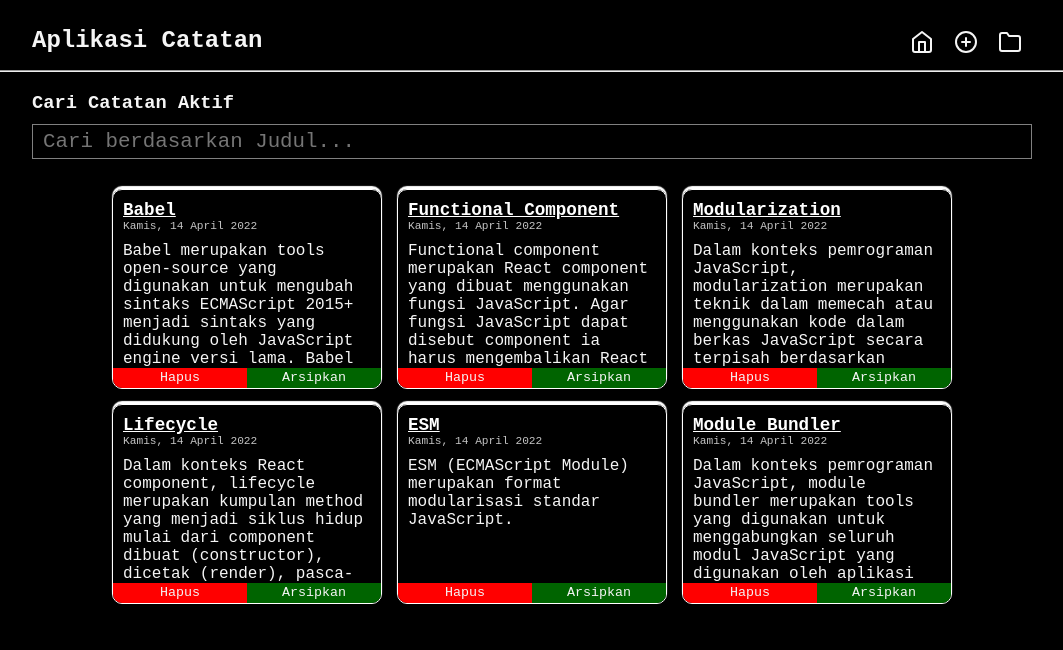
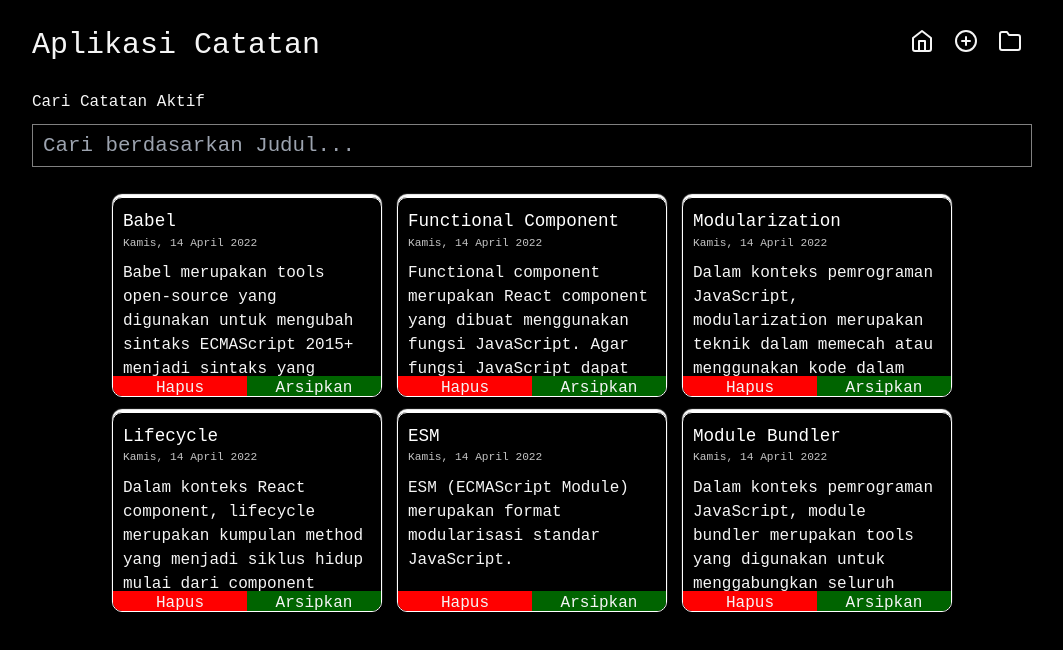
Before and after one commit to khairulhabibie/SPA-react, a React (Create React App) app: page / in a window 1280 px wide. Shown: the top 650 px of the page, without its empty margins (108-1171 px from the left). Built offline with nearby package versions, Linux system fonts and the light colour scheme.

Commit message:
add tailwind css

```diff
--- a/package.json
+++ b/package.json
@@ -37,5 +37,8 @@
       "last 1 firefox version",
       "last 1 safari version"
     ]
+  },
+  "devDependencies": {
+    "tailwindcss": "^3.3.2"
   }
 }
--- a/public/index.html
+++ b/public/index.html
@@ -14,7 +14,6 @@
     <title>Aplikasi Catatan</title>
   </head>
   <body>
-    <noscript>You need to enable JavaScript to run this app.</noscript>
     <div id="root"></div>
   </body>
 </html>
--- a/src/App.jsx
+++ b/src/App.jsx
@@ -10,12 +10,11 @@ import NotFound from './pages/NotFoundPage';
 
 function App() {
   return (
-    <div className="app-container">
+    <div>
       <header>
-        <h2>Aplikasi Catatan</h2>
+        <h2 className='text-3xl'>Aplikasi Catatan</h2>
         <Navigation />
       </header>
-      <hr />
       <main>
         <Routes>
           <Route path="/" exact element={<HomePageWrapper />} />
--- a/src/index.jsx
+++ b/src/index.jsx
@@ -4,6 +4,7 @@ import App from './App';
 import { BrowserRouter } from 'react-router-dom';
 
 import './styles/style.css';
+import './styles/index.css'
 
 const root = createRoot(document.getElementById('root'));
 root.render(
--- /dev/null
+++ b/src/styles/index.css
@@ -0,0 +1,3 @@
+@tailwind base;
+@tailwind components;
+@tailwind utilities;
--- /dev/null
+++ b/tailwind.config.js
@@ -0,0 +1,10 @@
+/** @type {import('tailwindcss').Config} */
+module.exports = {
+  content: [
+    "./src/**/*.{js,jsx,ts,tsx}",
+  ],
+  theme: {
+    extend: {},
+  },
+  plugins: [],
+}
```
Also changed, not shown: 1 other file (tests, documents, lock files or other folders).
